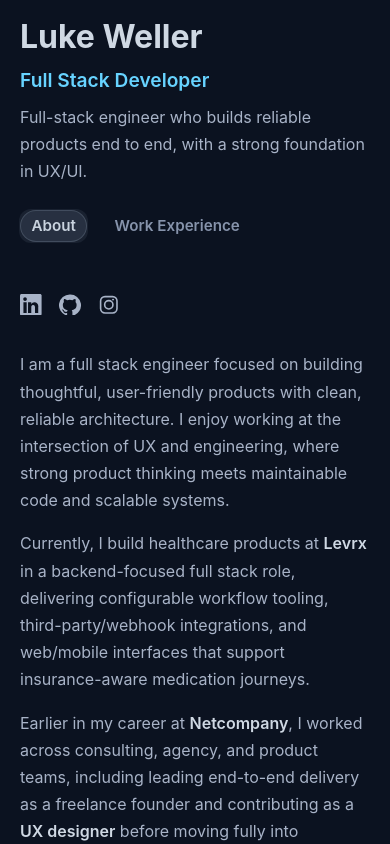
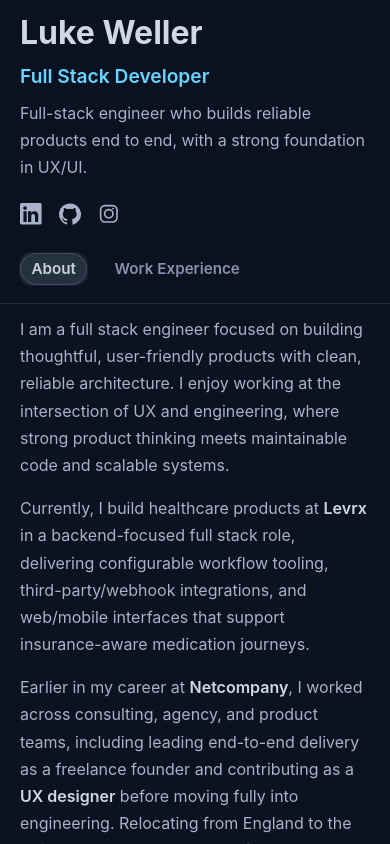
Before and after one commit to luke-weller/portfolio-client, a React (Create React App) app: page / in a window 390 px wide. Shown: the top 844 px of the page. Built offline with nearby package versions, Linux system fonts and the light colour scheme; the HTML template or start-up script is replaced by a standard one.

Commit message:
Refactor responsive styles for LeftPane and RightPane; hide App-body background on smaller screens and adjust layout for better mobile experience

```diff
--- a/src/App.css
+++ b/src/App.css
@@ -37,3 +37,9 @@
     display: none;
   }
 }
+
+@media (max-width: 1024px) {
+  .App-body::before {
+    display: none;
+  }
+}
--- a/src/components/card/Card.css
+++ b/src/components/card/Card.css
@@ -168,3 +168,24 @@
     inset: 0 -0.65rem;
   }
 }
+
+@media (max-width: 1024px) {
+  .portfolio-card:hover::before {
+    background: transparent;
+    border-color: transparent;
+    box-shadow: none;
+    transform: none;
+  }
+
+  .portfolio-card:hover .portfolio-card__title {
+    color: var(--text-primary);
+  }
+
+  .portfolio-card:hover .portfolio-card__arrow {
+    transform: none;
+  }
+
+  .card-list:hover .portfolio-card {
+    opacity: 1;
+  }
+}
--- a/src/components/portfolioLayout/leftPane/LeftPane.css
+++ b/src/components/portfolioLayout/leftPane/LeftPane.css
@@ -167,17 +167,31 @@
 
 @media (max-width: 1024px) {
   .left-pane {
-    position: static;
-    height: auto;
-    padding: 0;
+    position: fixed;
+    top: 0;
+    left: 0;
+    right: 0;
+    z-index: 8;
+    padding: 1rem 1.25rem 1.1rem;
+    background:
+      linear-gradient(
+        180deg,
+        rgba(11, 18, 32, 0.98) 0%,
+        rgba(11, 18, 32, 0.94) 78%,
+        rgba(11, 18, 32, 0.86) 100%
+      );
+    border-bottom: 1px solid rgba(148, 163, 184, 0.18);
+    backdrop-filter: blur(8px);
   }
 
   .left-pane__content {
-    max-width: none;
+    max-width: min(100%, var(--max-width));
+    margin: 0 auto;
     gap: 0.75rem;
   }
 
   .left-pane__nav {
+    order: 2;
     flex-direction: row;
     flex-wrap: wrap;
     gap: 0.75rem 1rem;
@@ -214,7 +228,9 @@
   }
 
   .left-pane__social-list {
-    margin-top: 1.25rem;
+    order: 1;
+    margin-top: 0.6rem;
+    padding-top: 0;
     gap: 1.1rem;
   }
 
--- a/src/components/portfolioLayout/rightPane/RightPane.css
+++ b/src/components/portfolioLayout/rightPane/RightPane.css
@@ -43,6 +43,7 @@
 @media (max-width: 1024px) {
   .right-pane {
     grid-column: 1;
+    margin-top: 18.5rem;
     padding-top: 0;
     gap: 3rem;
     padding-bottom: 1.5rem;
```
